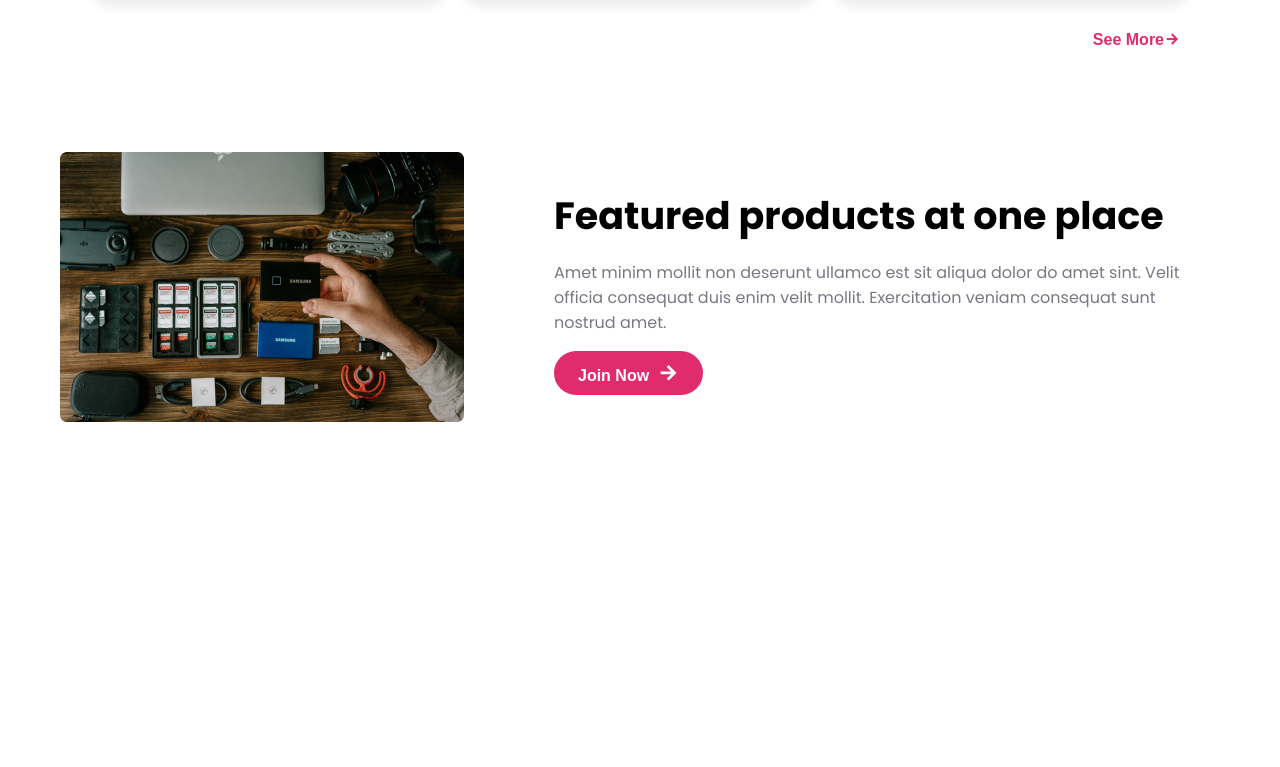
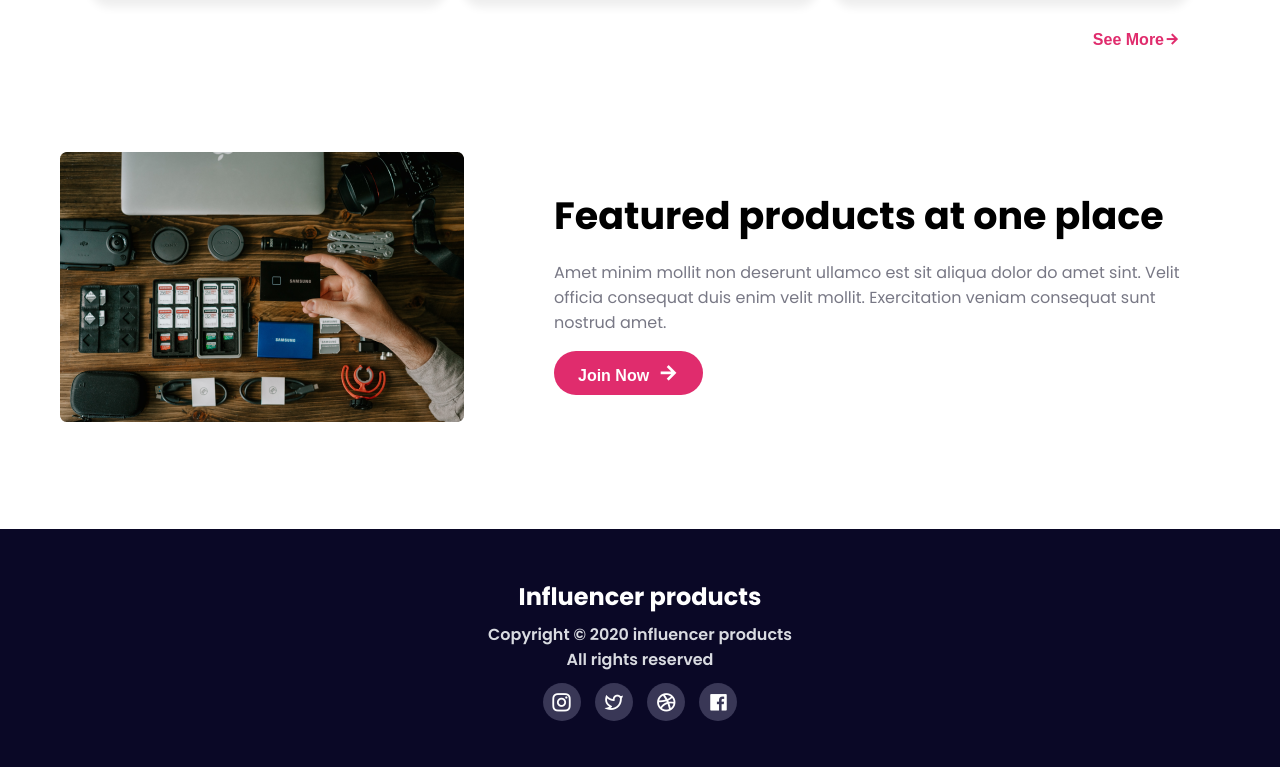
Before and after one commit to hellomaruf/Influencers-product-web, a plain HTML site: page index.html in a window 1280 px wide. Shown: the part 2642-3409 px from the top of the page. Before the commit the page ends 3171 px from the top, so only its background shows below. Drawn offline with nearby package versions, Linux system fonts and the light colour scheme.

Commit message:
finished footer section

```diff
--- a/index.html
+++ b/index.html
@@ -307,5 +307,22 @@
         </div>
       </div>
     </section>
+
+    <!-- footer section -->
+    <footer>
+      <div class="footer-container">
+        <div class="footer-content">
+          <h1>Influencer products</h1>
+          <p>Copyright © 2020  influencer products</p>
+          <p>All rights reserved</p>
+          <div class="footer-icon">
+            <i class="ri-instagram-line"></i>
+            <i class="ri-twitter-line"></i>
+            <i class="ri-dribbble-line"></i>
+            <i class="ri-facebook-box-fill"></i>
+          </div>
+        </div>
+      </div>
+    </footer>
   </body>
 </html>
--- a/style.css
+++ b/style.css
@@ -202,6 +202,36 @@ body {
   font-size: 38px;
 }
 
+/* footer section */
+.footer-container {
+  width: 100%;
+  background: #0a0826;
+}
+.footer-container .footer-content {
+  max-width: 1240px;
+  margin: 0 auto;
+  text-align: center;
+  color: #fff;
+  padding: 50px 0;
+}
+.footer-container .footer-content h1 {
+  font-size: 24px;
+  padding-bottom: 8px;
+}
+.footer-container .footer-content p {
+  color: var(--Text-Gray-300, #d9dbe1);
+  font-weight: 600;
+}
+.footer-icon {
+  padding-top: 18px;
+}
+.footer-icon i {
+  padding: 8px;
+  border-radius: 20px;
+  font-size: 22px;
+  margin: 10px 5px;
+  background-color: #393756;
+}
 /* Responsive for mobile device */
 @media (max-width: 576px) {
   /* Hero and nav section */
@@ -280,6 +310,13 @@ body {
   .feature-content .right-content h1 {
     font-size: 24px;
   }
+  /* footer section */
+  .footer-container .footer-content h1 {
+    font-size: 18px;
+  }
+  .footer-container .footer-content p {
+    font-size: 12px;
+  }
 }
 
 /* Responsive for Medium device */
```
Lines whose indentation alone changed are shown as unchanged.
